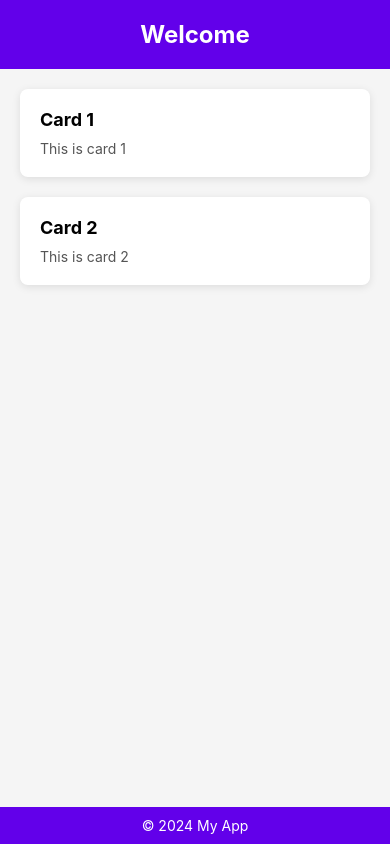
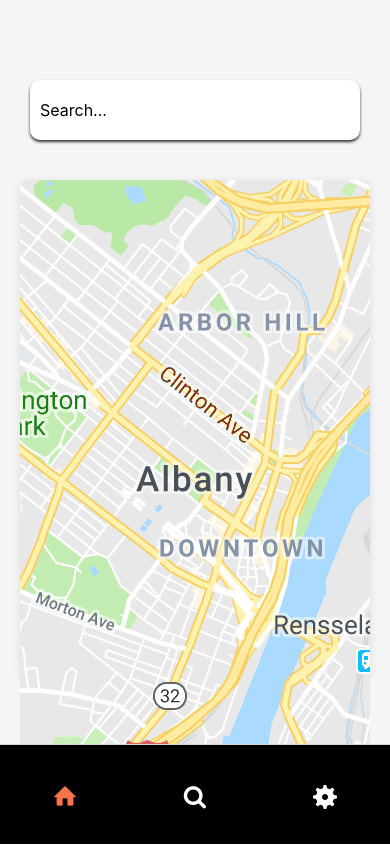
Before and after one commit to wizzthe3rd/Culture_Compass3, a React Native app in the folder my-new-app/: screen /Home in a window 390 px wide. Built offline with nearby package versions, Linux system fonts and the light colour scheme.

Commit message:
added search bar

```diff
--- a/my-new-app/App.js
+++ b/my-new-app/App.js
@@ -1,20 +1,31 @@
 import React from 'react';
 import { StyleSheet, View, ScrollView } from 'react-native';
-import Header from './components/Header.js';
+import { createStackNavigator } from '@react-navigation/stack';
 import Card from './components/Card.js';
 import Footer from './components/Footer.js';
+import SearchBar from './components/Searchbar.js';
+
+const Stack = createStackNavigator();
+
+const handleSearch = (query) => {
+  if (query) {
+    const newData = data.filter(item => item.toLowerCase().includes(query.toLowerCase()));
+    setFilteredData(newData);
+  } else {
+    setFilteredData(data);
+  }
+};
 
 
 export default function App() {
+
   return (
-
     <View style={styles.container}>
-      <Header title="Welcome" />
-      <ScrollView style={styles.content}>
-        <Card title="Card 1" description="This is card 1" />
-        <Card title="Card 2" description="This is card 2" />
+      <SearchBar />
+      <ScrollView scrollEnabled={false} style={styles.content}>
+        <Card />
       </ScrollView>
-      <Footer />
+      <Footer style={styles.Footer}/>
     </View>
   );
 }
--- a/my-new-app/components/Card.js
+++ b/my-new-app/components/Card.js
@@ -1,9 +1,10 @@
 import React from 'react';
-import { View, Text, StyleSheet } from 'react-native';
+import { View, Text, StyleSheet, Image } from 'react-native';
 
 export default function Card({ title, description }) {
   return (
     <View style={styles.card}>
+    <Image source={require('../assets/google-placeholder.png')} style={styles.map} />
       <Text style={styles.cardTitle}>{title}</Text>
       <Text style={styles.cardDescription}>{description}</Text>
     </View>
@@ -12,23 +13,16 @@ export default function Card({ title, description }) {
 
 const styles = StyleSheet.create({
     card: {
-    backgroundColor: '#fff',
+      height: '80%',
+      marginTop: 20,
       borderRadius: 8,
-    padding: 20,
-    marginVertical: 10,
       shadowColor: '#000',
       shadowOffset: { width: 0, height: 2 },
       shadowOpacity: 0.1,
       shadowRadius: 8,
-    elevation: 4,
     },
-  cardTitle: {
-    fontSize: 18,
-    fontWeight: 'bold',
-    marginBottom: 10,
-  },
-  cardDescription: {
-    fontSize: 14,
-    color: '#555',
+    map: {
+      width: '100%',
+      borderRadius: 8,
     },
   });
--- a/my-new-app/components/Footer.js
+++ b/my-new-app/components/Footer.js
@@ -1,18 +1,84 @@
 import React from 'react';
 import { View, Text, StyleSheet } from 'react-native';
+import { NavigationContainer } from '@react-navigation/native';
+import { createBottomTabNavigator } from '@react-navigation/bottom-tabs';
+import Entypo from '@expo/vector-icons/Entypo'; //home icon
+import FontAwesome from '@expo/vector-icons/FontAwesome'; //search icon
+import Fontisto from '@expo/vector-icons/Fontisto';
+import Home from './Home';
+import Settings from './Settings';
+import Search from './Search';
+
+
+const Tab = createBottomTabNavigator();
+const screenOptions = {
+  tabBarShowLabel: false,
+  headerShown: false,
+  tabBarStyle: {
+    position: "absolute",
+    bottom: 0,
+    left: 0,
+    right: 0,
+    elevation: 0,
+    height: 100,
+    backgroundColor: "black",
+  },
+}
 
 export default function Footer() {
   return (
-    <View style={styles.footer}>
-      <Text style={styles.footerText}>© 2024 My App</Text>
-    </View>
+    <NavigationContainer style={styles.nav}>
+      <Tab.Navigator screenOptions={screenOptions} style={styles.icon}>
+        <Tab.Screen
+        name="Home"
+        component={Home}
+        options={{
+            tabBarIcon: ({ focused }) => {
+                return (
+                    <View style={{ alignItems: 'center', justifyContent: 'center'}}>
+                        <Entypo name="home" size={24} color={focused ? '#f9744d' : 'white'}/>
+                    </View>
+                )
+            }
+        }}
+        />
+        <Tab.Screen
+        name="Search"
+        component={Search}
+        options={{
+            tabBarIcon: ({ focused }) => {
+                return (
+                    <View style={{ alignItems: 'center', justifyContent: 'center'}}>
+                        <FontAwesome name="search" size={24} color={focused ? '#f9744d' : 'white'} />
+                    </View>
+                )
+            }
+        }}
+        />
+        <Tab.Screen
+        name="Settings"
+        component={Settings}
+        options={{
+            tabBarIcon: ({ focused }) => {
+                return (
+                    <View style={{ alignItems: 'center', justifyContent: 'center'}}>
+                        <Fontisto name="player-settings" size={24} color={focused ? '#f9744d' : 'white'}/>
+                    </View>
+                )
+            }
+        }}
+        />
+      </Tab.Navigator>
+    </NavigationContainer>
   );
 }
 
 const styles = StyleSheet.create({
+    icon:{
+        paddingTop: 70,
+    },
   footer: {
-    padding: 10,
-    backgroundColor: '#6200ea',
+    backgroundColor: '',
     alignItems: 'center',
   },
   footerText: {
--- /dev/null
+++ b/my-new-app/components/Home.js
@@ -0,0 +1,19 @@
+import React from 'react';
+import { View, Text, StyleSheet } from 'react-native';
+
+
+export default function Home() {
+    return (
+        <View style={styles.container}>
+        <Text style={styles.text}>Home</Text>
+        </View>
+    );
+    }
+    const styles = StyleSheet.create({
+        text: {
+            fontSize: 24,
+            fontWeight: 'bold',
+            textAlign: 'center',
+        },
+
+        });
--- /dev/null
+++ b/my-new-app/components/Search.js
@@ -0,0 +1,20 @@
+import React from "react";
+import { View, Text, StyleSheet} from "react-native";
+
+
+export default function Search() {
+    return (
+        <View style={styles.container}>
+        <Text style={styles.text}>Search</Text>
+        </View>
+    );
+    }
+
+    const styles = StyleSheet.create({
+        text: {
+            fontSize: 24,
+            fontWeight: 'bold',
+            textAlign: 'center',
+        },
+
+        });
--- /dev/null
+++ b/my-new-app/components/Searchbar.js
@@ -0,0 +1,50 @@
+import React, { useState } from 'react';
+import { View, TextInput, StyleSheet } from 'react-native';
+
+const SearchBar = ({ onSearch }) => {
+  const [searchQuery, setSearchQuery] = useState('');
+
+  const handleSearch = (text) => {
+    setSearchQuery(text);
+    onSearch(text); // Call the onSearch prop to handle the search query
+  };
+
+  return (
+    <View style={styles.container}>
+      <TextInput
+        style={styles.input}
+        placeholder="Search..."
+        value={searchQuery}
+        onChangeText={handleSearch} // Update search query
+      />
+    </View>
+  );
+};
+
+const styles = StyleSheet.create({
+  container: {
+    padding: 10,
+    marginLeft: 30,
+    marginRight: 30,
+    marginTop: 80,
+    borderRadius: 10,
+    elevation: 1,
+    marginVertical: 10,
+    borderStyle: 'solid',
+    borderRadius: 10,
+    backgroundColor: 'white',
+    shadowColor: '#000',      // Shadow color
+    shadowOffset: { width: 0, height: 2 },  // Offset for shadow
+    shadowOpacity: 0.8,       // Shadow opacity (0 to 1)
+    shadowRadius: 3,          // Shadow blur radius
+    // Android shadow (elevation)
+    elevation: 5,
+  },
+  input: {
+    height: 40,
+    width: '80%',
+    fontSize: 16,
+  },
+});
+
+export default SearchBar;
--- /dev/null
+++ b/my-new-app/components/Settings.js
@@ -0,0 +1,22 @@
+import React from 'react';
+import { View, Text, StyleSheet } from 'react-native';
+
+
+export default function Settings() {
+
+
+
+    return (
+        <View style={styles.container}>
+        <Text style={styles.text}>Settings</Text>
+        </View>
+    );
+    }
+const styles = StyleSheet.create({
+    text: {
+        fontSize: 24,
+        fontWeight: 'bold',
+        textAlign: 'center',
+    },
+
+    });
```
Also changed, not shown: my-new-app/package.json (+7 -1 lines), my-new-app/assets/google-placeholder.png (added), 1 other file (tests, documents, lock files or other folders). Lines whose indentation alone changed are shown as unchanged.
